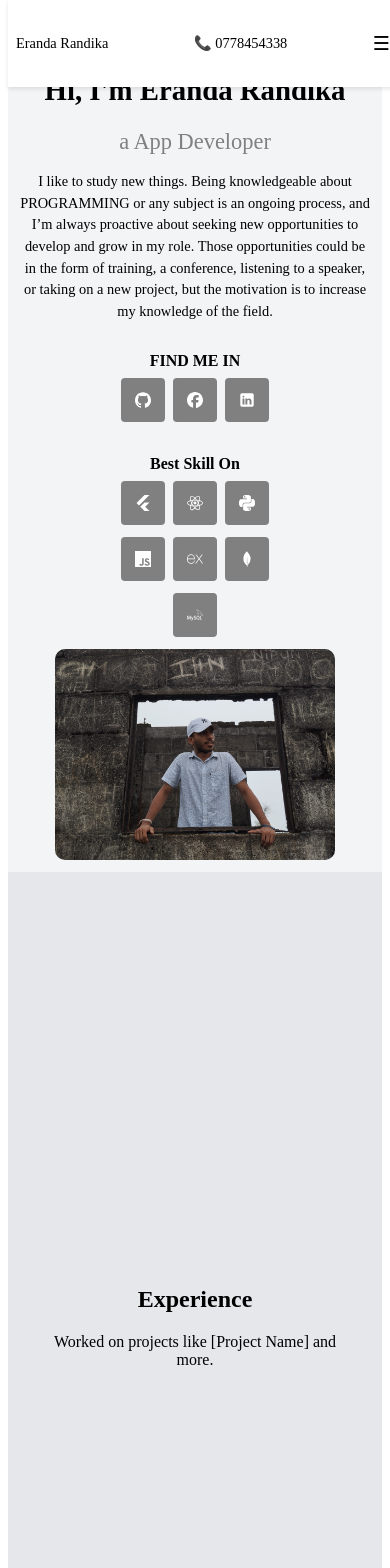
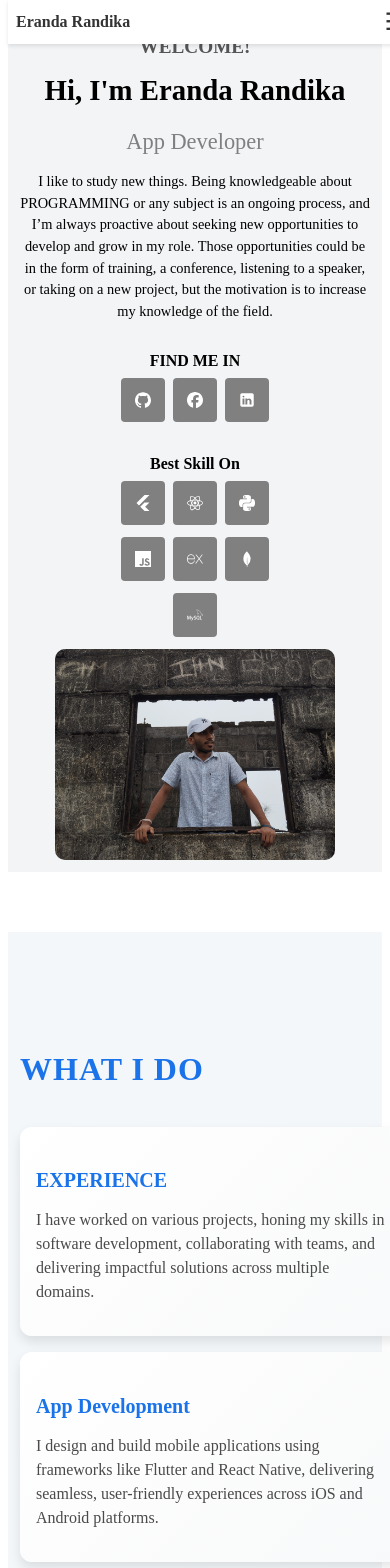
Before and after one commit to ErandaRandikaRox/my-portfolio, a React (Create React App) app: page / in a window 390 px wide. Shown: the top 1568 px of the page. Built offline with nearby package versions, Linux system fonts and the light colour scheme.

Commit message:
services page done and dusted

```diff
--- a/package.json
+++ b/package.json
@@ -7,6 +7,7 @@
     "@testing-library/jest-dom": "^6.6.3",
     "@testing-library/react": "^16.2.0",
     "@testing-library/user-event": "^13.5.0",
+    "lucide-react": "^0.475.0",
     "react": "^19.0.0",
     "react-dom": "^19.0.0",
     "react-scripts": "5.0.1",
--- a/src/components/Experience.css
+++ b/src/components/Experience.css
@@ -1,24 +1,172 @@
-#experience {
-    min-height: 100vh; /* Full viewport height */
-    display: flex;
-    align-items: center;
-    justify-content: center;
-    background-color: #e5e7eb; /* Slightly darker gray */
-    text-align: center;
-    padding: 2rem;
+.experience {
+  min-height: 100vh;
+  display: flex;
+  align-items: center;
+  justify-content: center;
+  background-color: #f4f7fa; /* Softer light gray */
+  padding: 4rem 2rem 2rem; /* Increased top padding to account for navbar */
+  margin-top: 60px; /* Offset for fixed navbar height */
+}
+
+.experience-container {
+  display: flex;
+  max-width: 1200px;
+  width: 100%;
+  gap: 2rem;
+}
+
+.experience-left {
+  flex: 1;
+  display: flex;
+  align-items: center;
+}
+
+.experience-left h2 {
+  font-size: clamp(2rem, 5vw, 3rem);
+  font-weight: bold;
+  color: #1a73e8; /* Vibrant blue */
+  text-transform: uppercase;
+  letter-spacing: 1px;
+}
+
+.experience-right {
+  flex: 2;
+}
+
+.experience-cards {
+  display: flex;
+  gap: 1.5rem;
+  flex-wrap: wrap;
+}
+
+.card {
+  background: linear-gradient(135deg, #ffffff 0%, #f8f9fa 100%); /* Subtle gradient */
+  border-radius: 12px;
+  padding: 1.5rem;
+  flex: 1;
+  min-width: 250px;
+  box-shadow: 0 6px 12px rgba(0, 0, 0, 0.1);
+  opacity: 0; /* Start hidden for animation */
+  transform: translateY(20px); /* Start below */
+  transition: transform 0.4s ease, box-shadow 0.4s ease, opacity 0.4s ease;
+  position: relative; /* Ensure stacking context */
+  z-index: 1; /* Below navbar */
+}
+
+.card.animate {
+  animation: fadeInUp 0.6s ease-out forwards;
+}
+
+@keyframes fadeInUp {
+  0% {
+    opacity: 0;
+    transform: translateY(20px);
+  }
+  100% {
+    opacity: 1;
+    transform: translateY(0);
+  }
+}
+
+.card:hover {
+  transform: scale(1.15) translateY(-10px); /* Adjusted lift to avoid navbar overlap */
+  box-shadow: 0 16px 32px rgba(0, 0, 0, 0.2);
+}
+
+.card h4 {
+  font-size: 1.25rem;
+  font-weight: bold;
+  margin-bottom: 0.75rem;
+  color: #1a73e8; /* Blue by default */
+  text-align: left;
+  transition: color 0.3s ease, transform 0.3s ease;
+}
+
+.card:hover h4 {
+  color: #808080; /* Gray on hover */
+  transform: translateY(-5px); /* Slip upward */
+}
+
+.card p {
+  font-size: 1rem;
+  line-height: 1.5;
+  color: #4a4a4a; /* Darker gray */
+  text-align: left;
+}
+
+/* Responsive adjustments */
+@media (max-width: 768px) {
+  .experience {
+    padding: 3rem 1rem 1rem; /* Adjusted top padding */
+    margin-top: 60px; /* Consistent offset */
   }
 
-  #experience h2 {
-    font-size: 2rem;
-    font-weight: bold;
+  .experience-container {
+    flex-direction: column;
+    gap: 1rem;
   }
 
-  #experience p {
-    margin-top: 1rem;
+  .experience-left {
+    text-align: center;
   }
 
-  @media (max-width: 768px) {
-    #experience h2 {
-      font-size: 1.5rem;
-    }
+  .experience-right {
+    width: 100%;
   }
+
+  .experience-cards {
+    flex-direction: column;
+    gap: 1rem;
+    width: 100%;
+  }
+
+  .card {
+    min-width: unset;
+    width: 100%;
+  }
+
+  .card:hover {
+    transform: scale(1.05) translateY(-5px); /* Reduced effect */
+    box-shadow: 0 8px 16px rgba(0, 0, 0, 0.15);
+  }
+
+  .card:hover h4 {
+    transform: translateY(-3px); /* Reduced slip */
+  }
+}
+
+@media (max-width: 480px) {
+  .experience {
+    padding: 2.5rem 0.75rem 0.75rem;
+  }
+
+  .experience-container {
+    gap: 0.75rem;
+  }
+
+  .card {
+    padding: 1rem;
+  }
+}
+
+@media (max-width: 360px) {
+  .experience {
+    padding: 2rem 0.5rem 0.5rem;
+  }
+
+  .experience-container {
+    gap: 0.5rem;
+  }
+
+  .experience-left h2 {
+    font-size: 2rem;
+  }
+
+  .card h4 {
+    font-size: 1.1rem;
+  }
+
+  .card p {
+    font-size: 0.9rem;
+  }
+}
--- a/src/components/Experience.js
+++ b/src/components/Experience.js
@@ -1,12 +1,70 @@
-import React from 'react';
+import React, { useEffect, useRef } from 'react';
 import './Experience.css';
 
 const Experience = () => {
+  const cardsRef = useRef([]);
+
+  useEffect(() => {
+    const observer = new IntersectionObserver(
+      (entries) => {
+        entries.forEach((entry, index) => {
+          if (entry.isIntersecting) {
+            entry.target.classList.add('animate');
+            entry.target.style.animationDelay = `${index * 0.2}s`;
+          }
+        });
+      },
+      { threshold: 0.1 }
+    );
+
+    cardsRef.current.forEach(card => {
+      if (card) observer.observe(card);
+    });
+
+    return () => {
+      cardsRef.current.forEach(card => {
+        if (card) observer.unobserve(card);
+      });
+    };
+  }, []);
+
   return (
-    <section id="experience">
-      <div>
-        <h2>Experience</h2>
-        <p>Worked on projects like [Project Name] and more.</p>
+    <section id="experience" className="experience">
+      <div className="experience-container">
+        <div className="experience-left">
+          <h2>What I Do</h2>
+        </div>
+        <div className="experience-right">
+          <div className="experience-cards">
+            <div
+              className="card"
+              ref={el => (cardsRef.current[0] = el)}
+            >
+              <h4>EXPERIENCE</h4>
+              <p>
+                I have worked on various projects, honing my skills in software development, collaborating with teams, and delivering impactful solutions across multiple domains.
+              </p>
+            </div>
+            <div
+              className="card"
+              ref={el => (cardsRef.current[1] = el)}
+            >
+              <h4>App Development</h4>
+              <p>
+                I design and build mobile applications using frameworks like Flutter and React Native, delivering seamless, user-friendly experiences across iOS and Android platforms.
+              </p>
+            </div>
+            <div
+              className="card"
+              ref={el => (cardsRef.current[2] = el)}
+            >
+              <h4>Web Development</h4>
+              <p>
+                I create responsive, high-performance websites with modern technologies like React, JavaScript, and CSS, ensuring robust functionality and stunning visuals.
+              </p>
+            </div>
+          </div>
+        </div>
       </div>
     </section>
   );
--- a/src/components/Intro.js
+++ b/src/components/Intro.js
@@ -36,7 +36,7 @@ const Intro = () => {
         <div className="intro-left">
           <h2>WELCOME!</h2>
           <h1>Hi, I'm Eranda Randika</h1>
-          <h3>a {jobTitles[currentTitleIndex]}</h3>
+          <h3>{jobTitles[currentTitleIndex]}</h3>
           <p>
             I like to study new things. Being knowledgeable about PROGRAMMING or any subject is an ongoing process, and I’m always proactive about seeking new opportunities to develop and grow in my role. Those opportunities could be in the form of training, a conference, listening to a speaker, or taking on a new project, but the motivation is to increase my knowledge of the field.
           </p>
@@ -52,13 +52,13 @@ const Intro = () => {
                 </button>
                 <button
                   className="svg-button"
-                  onClick={() => openLink('https://web.facebook.com/profile.php?id=100076273405620')}
+                  onClick={() => openLink('https://web.facebook.com/?_rdc=1&_rdr')}
                 >
                   <img src={facebookIcon} alt="Facebook" className="svg-icon" />
                 </button>
                 <button
                   className="svg-button"
-                  onClick={() => openLink('https://www.linkedin.com/in/eranda-randika-93453b284/')}
+                  onClick={() => openLink('https://www.linkedin.com/feed/')}
                 >
                   <img src={linkedinIcon} alt="LinkedIn" className="svg-icon" />
                 </button>
--- a/src/components/Navbar.css
+++ b/src/components/Navbar.css
@@ -2,10 +2,11 @@ nav {
   position: fixed;
   top: 0;
   width: 100%;
-  background-color: #ffffff;
-  color: #000000;
-  padding: 1rem 1rem 1rem 0;
+  background-color: #ffffff; /* White background */
+  color: #333; /* Dark text for contrast */
+  padding: 1rem;
   box-shadow: 0 2px 4px rgba(0, 0, 0, 0.1);
+  z-index: 1000; /* Stay above all content */
 }
 
 .nav-container {
@@ -13,12 +14,23 @@ nav {
   justify-content: space-between;
   align-items: center;
   max-width: 1200px;
-  margin: 0;
+  margin: 0 auto;
+  flex-wrap: wrap; /* Allow wrapping if needed */
 }
 
-.nav-left,
-.nav-right {
+.nav-left {
   font-size: 1.2rem;
+  font-weight: bold;
+}
+
+.nav-toggle {
+  display: none; /* Hidden on desktop */
+  background: none;
+  border: none;
+  font-size: 1.8rem; /* Larger icon for visibility */
+  color: #333;
+  cursor: pointer;
+  padding: 0;
 }
 
 .nav-center {
@@ -27,73 +39,116 @@ nav {
 }
 
 .nav-center button {
-  background-color: #e0e0e0;
-  border: none;
-  color: #000000;
+  background-color: transparent;
+  border: 1px solid #1a73e8; /* Blue border */
+  color: #1a73e8; /* Blue text */
   font-size: 1rem;
   padding: 0.5rem 1rem;
   border-radius: 8px;
   cursor: pointer;
-  transition: background-color 0.3s ease;
+  transition: background-color 0.3s ease, color 0.3s ease;
 }
 
 .nav-center button:hover {
-  background-color: #808080;
-  color: #ffffff;
+  background-color: #1a73e8; /* Blue background on hover */
+  color: #ffffff; /* White text on hover */
 }
 
-.hamburger {
-  display: none; /* Hidden on desktop */
-  background: none;
-  border: none;
-  font-size: 1.5rem;
-  cursor: pointer;
-  padding: 0.5rem;
-}
-
+/* Responsive adjustments */
 @media (max-width: 768px) {
-  .nav-container {
-    flex-wrap: wrap;
-    padding: 0.5rem 0;
+  nav {
+    padding: 0.75rem;
   }
 
-  .nav-left,
-  .nav-right {
-    font-size: 1rem;
-    padding: 0.5rem;
+  .nav-container {
+    flex-direction: row;
+    align-items: center;
+    position: relative;
   }
 
-  .hamburger {
-    display: block; /* Visible on mobile */
+  .nav-left {
+    font-size: 1.1rem;
+  }
+
+  .nav-toggle {
+    display: block; /* Show hamburger on mobile */
   }
 
   .nav-center {
-    display: none; /* Hidden by default on mobile */
+    display: none; /* Hidden by default */
     flex-direction: column;
     width: 100%;
-    gap: 0.5rem;
-    margin-top: 0.5rem;
+    position: absolute;
+    top: calc(100% + 0.5rem); /* Below navbar with slight gap */
+    left: 0;
+    background-color: #ffffff;
+    padding: 1rem 0;
+    box-shadow: 0 4px 6px rgba(0, 0, 0, 0.1);
+    border-radius: 0 0 8px 8px; /* Rounded bottom corners */
   }
 
   .nav-center.open {
-    display: flex; /* Shown when hamburger is clicked */
+    display: flex; /* Show when toggled */
   }
 
   .nav-center button {
     width: 100%;
     text-align: center;
     padding: 0.75rem;
-    font-size: 0.9rem; /* Slightly smaller for mobile */
+    margin: 0.25rem 0;
+    font-size: 0.9rem;
+    border: none; /* Remove border for cleaner look */
+    background-color: #f0f4f8; /* Light blue-gray background */
+  }
+
+  .nav-center button:hover {
+    background-color: #1a73e8;
+    color: #ffffff;
   }
 }
 
 @media (max-width: 480px) {
-  .nav-left,
-  .nav-right {
-    font-size: 0.9rem; /* Smaller text for very small screens */
+  nav {
+    padding: 0.5rem;
   }
 
-  .hamburger {
-    font-size: 1.2rem;
+  .nav-left {
+    font-size: 1rem;
+  }
+
+  .nav-toggle {
+    font-size: 1.5rem;
+  }
+
+  .nav-center {
+    padding: 0.75rem 0;
+  }
+
+  .nav-center button {
+    padding: 0.6rem;
+    font-size: 0.85rem;
   }
 }
+
+@media (max-width: 360px) {
+  nav {
+    padding: 0.4rem;
+  }
+
+  .nav-left {
+    font-size: 0.9rem;
+  }
+
+  .nav-toggle {
+    font-size: 1.3rem;
+  }
+
+  .nav-center {
+    padding: 0.5rem 0;
+  }
+
+  .nav-center button {
+    padding: 0.5rem;
+    font-size: 0.8rem;
+  }
+}
--- a/src/components/Navbar.js
+++ b/src/components/Navbar.js
@@ -2,12 +2,18 @@ import React, { useState } from 'react';
 import './Navbar.css';
 
 const Navbar = () => {
-  const [isOpen, setIsOpen] = useState(false); // State for hamburger menu
+  const [isOpen, setIsOpen] = useState(false);
 
   const scrollToSection = (sectionId) => {
     const section = document.getElementById(sectionId);
-    section.scrollIntoView({ behavior: 'smooth' });
-    setIsOpen(false); // Close menu after clicking
+    if (section) {
+      section.scrollIntoView({ behavior: 'smooth' });
+    }
+    setIsOpen(false); // Close menu after clicking a link
+  };
+
+  const toggleMenu = () => {
+    setIsOpen(prev => !prev);
   };
 
   return (
@@ -16,13 +22,11 @@ const Navbar = () => {
         <div className="nav-left">
           <span>Eranda Randika</span>
         </div>
-        <div className="nav-right">
-          <span>📞 0778454338</span>
-        </div>
-        <button className="hamburger" onClick={() => setIsOpen(!isOpen)}>
-          {isOpen ? '✕' : '☰'} {/* Hamburger icon (☰) or close (✕) */}
+        <button className="nav-toggle" onClick={toggleMenu}>
+          {isOpen ? '✖' : '☰'} {/* Hamburger or close icon */}
         </button>
         <div className={`nav-center ${isOpen ? 'open' : ''}`}>
+          <button onClick={() => scrollToSection('intro')}>Intro</button>
           <button onClick={() => scrollToSection('about')}>About Me</button>
           <button onClick={() => scrollToSection('contact')}>Contact</button>
           <button onClick={() => scrollToSection('experience')}>Experience</button>
```
Also changed, not shown: 1 other file (tests, documents, lock files or other folders).
